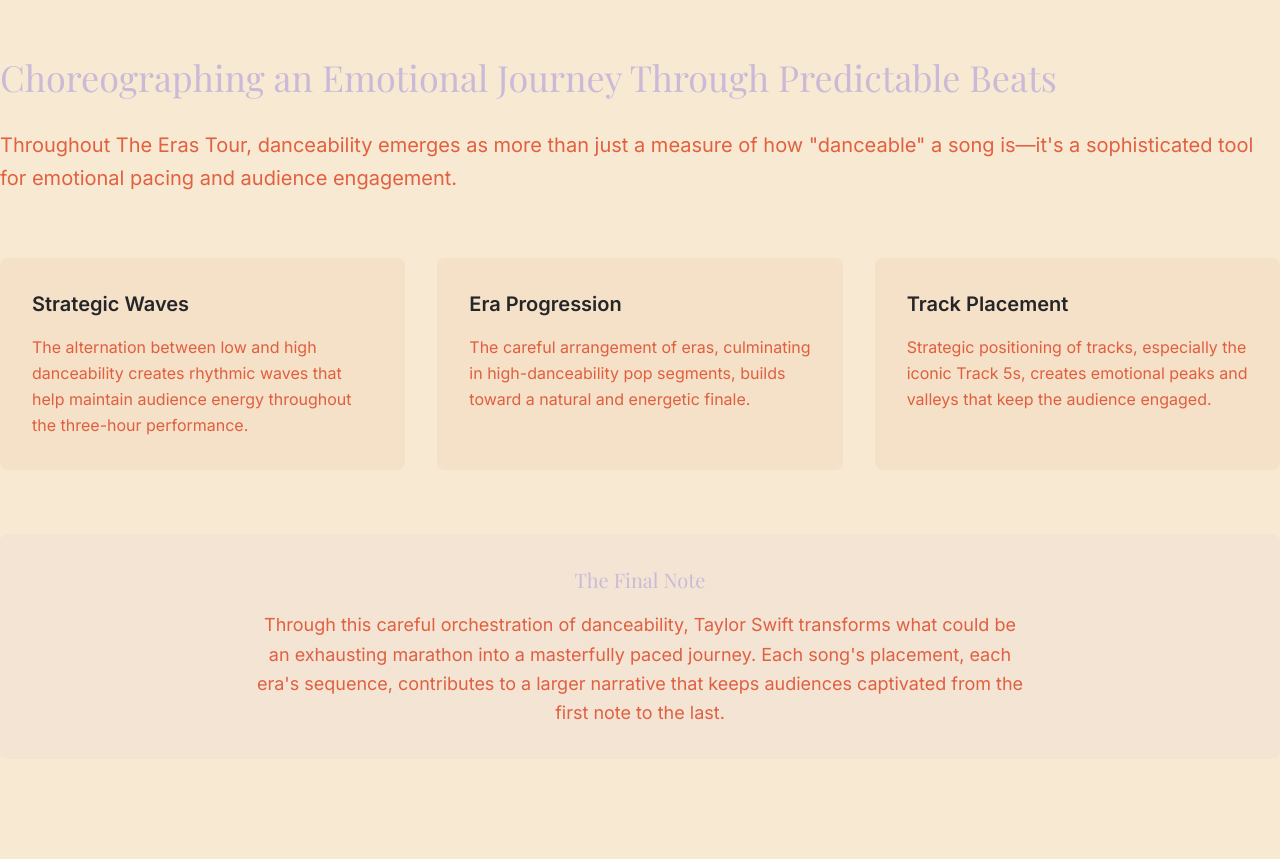
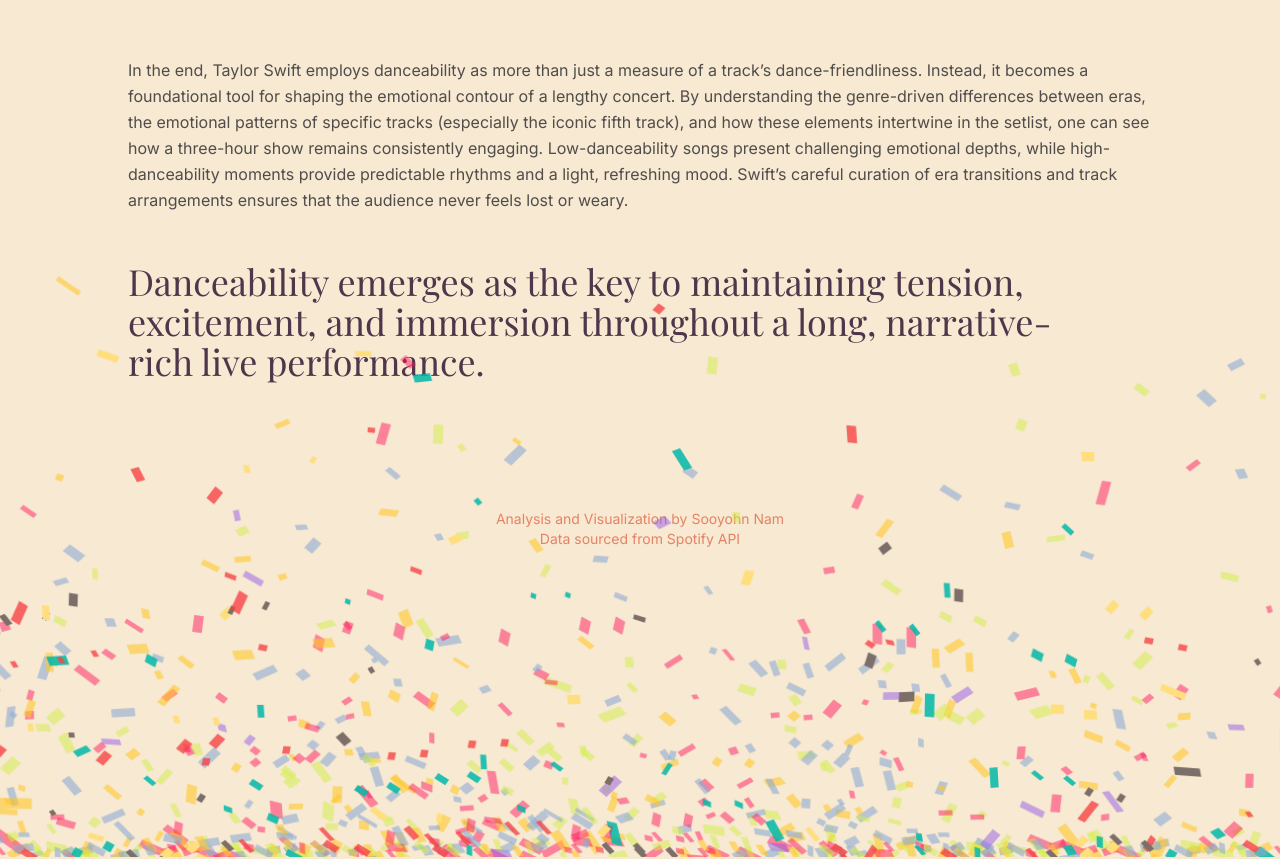
Before and after one commit to mori8/taylor-danceability-viz, a Next.js app: page / in a window 1280 px wide. Shown: the part 7740-8599 px from the top of the page. Built offline with nearby package versions, Linux system fonts and the light colour scheme; a web font is replaced by a local one.

Commit message:
Implement: conclusion

```diff
--- a/app/components/sections/Conclusion.js
+++ b/app/components/sections/Conclusion.js
@@ -1,79 +1,51 @@
 // components/sections/Conclusion.js
-'use client';
-import { motion } from 'framer-motion';
-import { useInView } from 'react-intersection-observer';
+"use client";
+import { motion } from "framer-motion";
+import { useInView } from "react-intersection-observer";
+import Image from "next/image";
 
 export default function Conclusion() {
   const [ref, inView] = useInView({
     triggerOnce: true,
-    threshold: 0.1
+    threshold: 0.1,
   });
 
   return (
-    <section ref={ref} className="space-y-16 pb-32">
+    <section ref={ref} className="space-y-16 pb-32 relative h-screen">
+      <div className="absolute inset-0 z-0">
+        <Image
+          src="/confetti.png"
+          alt="Hero background"
+          fill
+          priority
+          className="object-cover z-0"
+          sizes="100vw"
+          quality={90}
+        />
+      </div>
       <motion.div
         initial={{ opacity: 0, y: 20 }}
         animate={inView ? { opacity: 1, y: 0 } : {}}
         transition={{ duration: 0.8 }}
-        className="space-y-8"
+        className="space-y-12 max-w-5xl mx-auto"
       >
-        <h2 className="text-3xl md:text-4xl font-display text-tertiary">
-          Choreographing an Emotional Journey Through Predictable Beats
+        <p className="text-base text-obsidian/80 leading-relaxed">
+          In the end, Taylor Swift employs danceability as more than just a
+          measure of a track’s dance-friendliness. Instead, it becomes a
+          foundational tool for shaping the emotional contour of a lengthy
+          concert. By understanding the genre-driven differences between eras,
+          the emotional patterns of specific tracks (especially the iconic fifth
+          track), and how these elements intertwine in the setlist, one can see
+          how a three-hour show remains consistently engaging. Low-danceability
+          songs present challenging emotional depths, while high-danceability
+          moments provide predictable rhythms and a light, refreshing mood.
+          Swift’s careful curation of era transitions and track arrangements
+          ensures that the audience never feels lost or weary.
+        </p>
+        <h2 className="text-3xl md:text-4xl font-display text-primary pr-20">
+          Danceability emerges as the key to maintaining tension, excitement,
+          and immersion throughout a long, narrative-rich live performance.
         </h2>
-
-        <p className="text-xl text-secondary/80 leading-relaxed">
-          Throughout The Eras Tour, danceability emerges as more than just a measure
-          of how "danceable" a song is—it's a sophisticated tool for emotional
-          pacing and audience engagement.
-        </p>
-      </motion.div>
-
-      <motion.div
-        initial={{ opacity: 0, y: 20 }}
-        animate={inView ? { opacity: 1, y: 0 } : {}}
-        transition={{ duration: 0.8, delay: 0.2 }}
-        className="grid grid-cols-1 md:grid-cols-3 gap-8"
-      >
-        <div className="bg-secondary/5 p-8 rounded-lg">
-          <h3 className="text-xl font-semibold text-accent mb-4">Strategic Waves</h3>
-          <p className="text-secondary/80 leading-relaxed">
-            The alternation between low and high danceability creates rhythmic waves
-            that help maintain audience energy throughout the three-hour performance.
-          </p>
-        </div>
-
-        <div className="bg-secondary/5 p-8 rounded-lg">
-          <h3 className="text-xl font-semibold text-accent mb-4">Era Progression</h3>
-          <p className="text-secondary/80 leading-relaxed">
-            The careful arrangement of eras, culminating in high-danceability pop
-            segments, builds toward a natural and energetic finale.
-          </p>
-        </div>
-
-        <div className="bg-secondary/5 p-8 rounded-lg">
-          <h3 className="text-xl font-semibold text-accent mb-4">Track Placement</h3>
-          <p className="text-secondary/80 leading-relaxed">
-            Strategic positioning of tracks, especially the iconic Track 5s, creates
-            emotional peaks and valleys that keep the audience engaged.
-          </p>
-        </div>
-      </motion.div>
-
-      <motion.div
-        initial={{ opacity: 0, y: 20 }}
-        animate={inView ? { opacity: 1, y: 0 } : {}}
-        transition={{ duration: 0.8, delay: 0.4 }}
-        className="bg-tertiary/10 p-8 rounded-lg text-center"
-      >
-        <p className="text-xl font-display text-tertiary mb-4">
-          The Final Note
-        </p>
-        <p className="text-lg text-secondary/80 leading-relaxed max-w-3xl mx-auto">
-          Through this careful orchestration of danceability, Taylor Swift transforms
-          what could be an exhausting marathon into a masterfully paced journey.
-          Each song's placement, each era's sequence, contributes to a larger
-          narrative that keeps audiences captivated from the first note to the last.
-        </p>
       </motion.div>
 
       <motion.div
@@ -83,7 +55,8 @@
         className="text-center pt-16"
       >
         <p className="text-sm text-secondary/60">
-          Analysis and Visualization by [Your Name]<br/>
+          Analysis and Visualization by Sooyohn Nam
+          <br />
           Data sourced from Spotify API
         </p>
       </motion.div>
```
Also changed, not shown: public/confetti.png (added).
